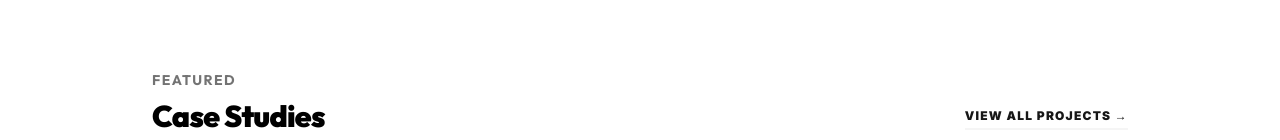
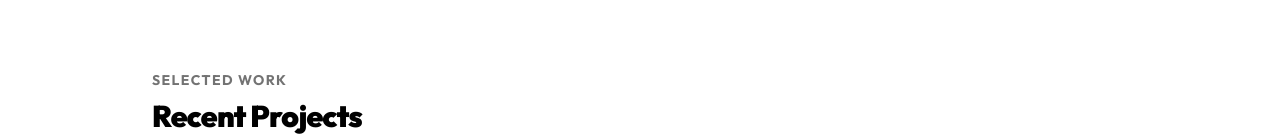
Before and after one commit to hemanthreddykoduru/Portfolio, a Next.js app: page / in a window 1280 px wide. Shown: the part 812-952 px from the top of the page. Built offline with nearby package versions, Linux system fonts and the light colour scheme.

Commit message:
🏡 Restore: Reverted to single-page 'continuous reading' flow

```diff
--- a/app/page.tsx
+++ b/app/page.tsx
@@ -58,7 +58,7 @@ export default function Home() {
               Full-Stack Developer • Web Developer • Tech Enthusiast
             </p>
             <div className="mt-12 animate-bounce">
-              <a href="#recent-work" className="text-white/80 hover:text-white transition-colors">
+              <a href="#projects" className="text-white/80 hover:text-white transition-colors">
                 <svg width="32" height="32" viewBox="0 0 24 24" fill="none" stroke="currentColor" strokeWidth="2.5" strokeLinecap="round" strokeLinejoin="round">
                   <path d="M7 13l5 5 5-5M7 6l5 5 5-5"/>
                 </svg>
@@ -67,22 +67,16 @@ export default function Home() {
           </div>
         </section>
 
-        {/* Projects Grid Preview */}
-        <SectionWrapper id="recent-work" className="max-w-5xl mx-auto px-6 py-24 border-t border-neutral-100">
+        {/* Projects Grid */}
+        <SectionWrapper id="projects" className="max-w-5xl mx-auto px-6 py-24 border-t border-neutral-100">
           <div className="flex flex-col md:flex-row md:items-end justify-between mb-12 gap-4">
             <div>
-              <h2 className="text-sm font-bold uppercase tracking-widest text-neutral-500 mb-2 font-display">Featured</h2>
-              <p className="text-3xl font-display font-black tracking-tight text-black">Case Studies</p>
+              <h2 className="text-sm font-bold uppercase tracking-widest text-neutral-500 mb-2 font-display">Selected Work</h2>
+              <p className="text-3xl font-display font-black tracking-tight text-black">Recent Projects</p>
             </div>
-            <Link
-              href="/projects"
-              className="text-xs font-black uppercase tracking-widest border-b-2 border-neutral-100 hover:border-black transition-all pb-1 mb-1"
-            >
-              View All Projects →
-            </Link>
           </div>
           <div className="grid grid-cols-1 md:grid-cols-2 lg:grid-cols-3 gap-6">
-            {projects.slice(0, 3).map((project) => (
+            {projects.map((project) => (
               <ProjectCard key={project.slug} project={project} />
             ))}
           </div>
--- a/app/projects/page.tsx
+++ /dev/null
@@ -1,48 +0,0 @@
-"use client";
-
-import Navbar from "@/components/Navbar";
-import Footer from "@/components/Footer";
-import ProjectCard from "@/components/ProjectCard";
-import SectionWrapper from "@/components/SectionWrapper";
-import { projects } from "@/data/projects";
-import Link from "next/link";
-import { ArrowLeft } from "lucide-react";
-
-export default function ProjectsPage() {
-  return (
-    <div className="min-h-screen bg-white selection:bg-neutral-100 font-sans">
-      <Navbar />
-
-      <main className="pt-24 pb-32">
-        <div className="max-w-5xl mx-auto px-6">
-          <SectionWrapper className="mb-20">
-            <Link
-              href="/"
-              className="inline-flex items-center text-sm font-black uppercase tracking-widest text-neutral-400 hover:text-black transition-colors mb-12 group"
-            >
-              <ArrowLeft className="w-4 h-4 mr-2 group-hover:-translate-x-1 transition-transform" />
-              Back to Overview
-            </Link>
-
-            <h1 className="text-5xl md:text-7xl font-display font-black tracking-tighter mb-4 text-black">
-              Case Studies.
-            </h1>
-            <p className="text-xl text-neutral-500 font-medium max-w-2xl leading-relaxed">
-              A collection of architectural designs, full-stack applications, and problem-solving experiments.
-            </p>
-          </SectionWrapper>
-
-          <div className="grid grid-cols-1 md:grid-cols-2 lg:grid-cols-3 gap-8">
-            {projects.map((project, idx) => (
-              <SectionWrapper key={project.slug} delay={idx * 0.1}>
-                <ProjectCard project={project} />
-              </SectionWrapper>
-            ))}
-          </div>
-        </div>
-      </main>
-
-      <Footer />
-    </div>
-  );
-}
--- a/components/Navbar.tsx
+++ b/components/Navbar.tsx
@@ -8,8 +8,8 @@ export default function Navbar() {
           KHR
         </Link>
         <div className="flex gap-8 text-sm font-semibold text-neutral-800">
-          <Link href="/projects" className="hover:text-black transition-colors font-black uppercase tracking-widest text-[10px]">Projects</Link>
-          <Link href="/#about" className="hover:text-black transition-colors font-black uppercase tracking-widest text-[10px]">About</Link>
+          <Link href="#projects" className="hover:text-black transition-colors font-black uppercase tracking-widest text-[10px]">Projects</Link>
+          <Link href="#about" className="hover:text-black transition-colors font-black uppercase tracking-widest text-[10px]">About</Link>
           <a href="/resume.pdf" target="_blank" className="hover:text-black transition-colors font-black uppercase tracking-widest text-[10px]">Resume</a>
         </div>
       </div>
```
